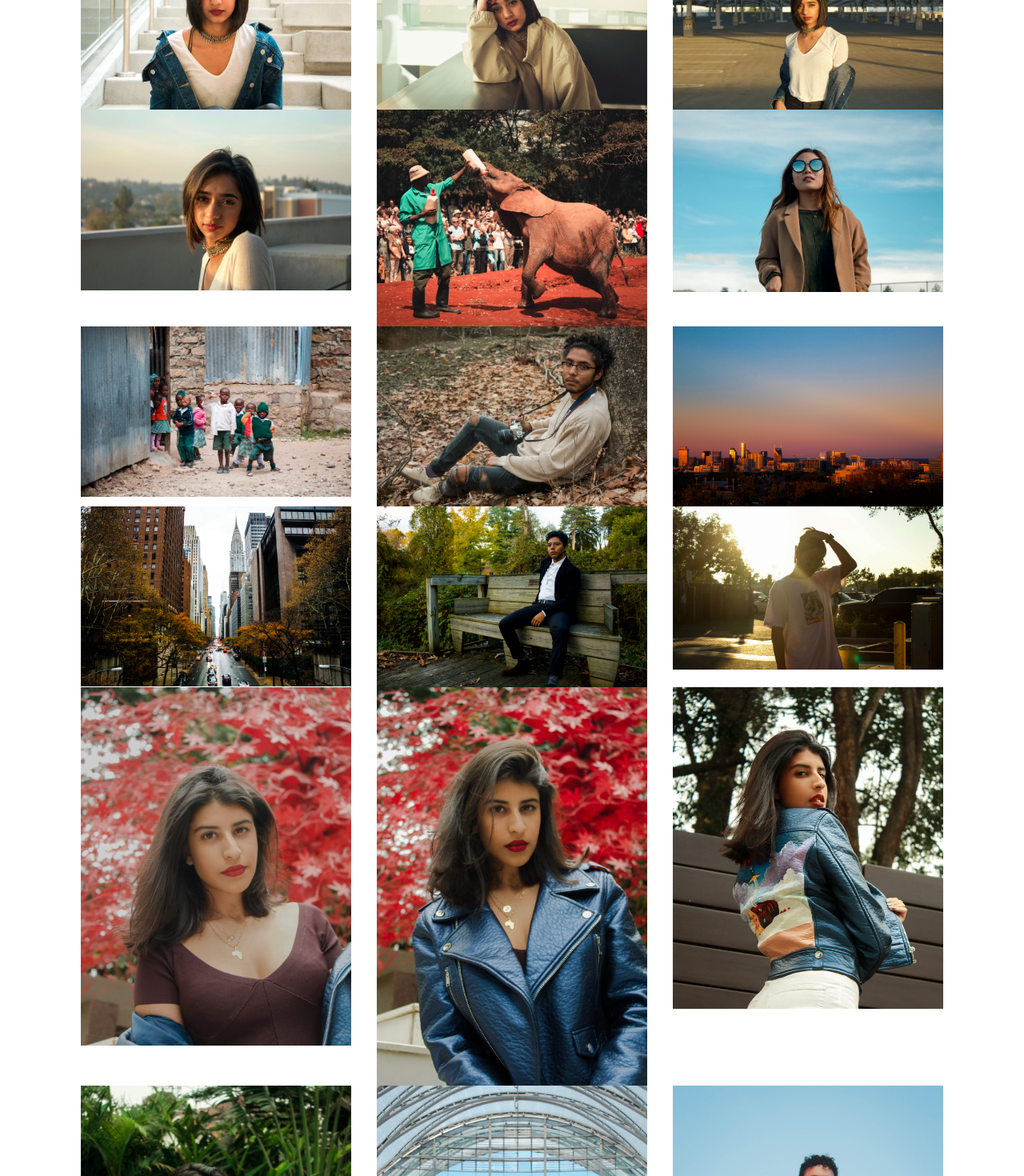
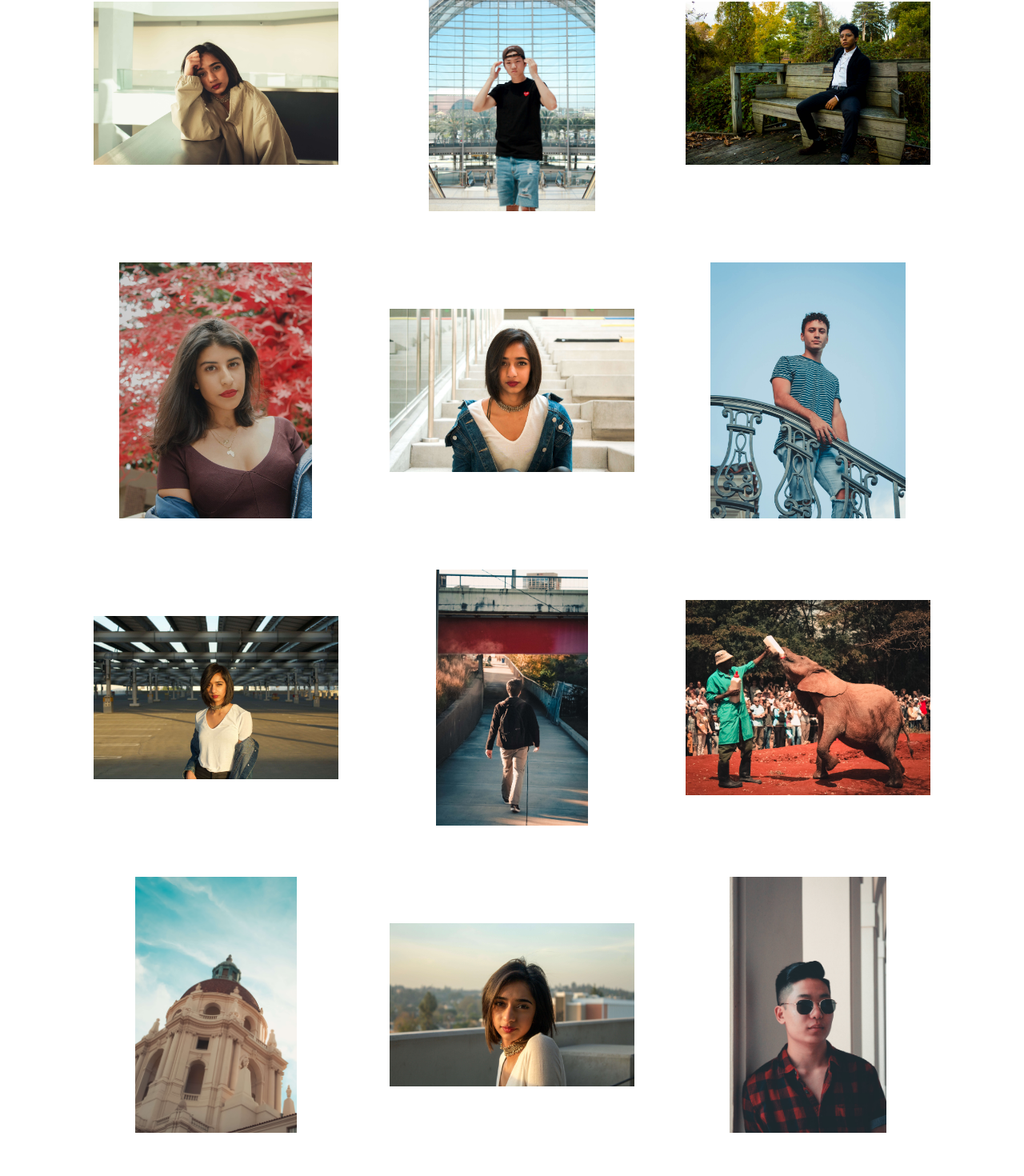
Before and after one commit to calebjwl/c-park-portfolio, a React (Create React App) app: page /portfolio in a window 1280 px wide. Shown: the part 200-1670 px from the top of the page at 80% size. Built offline with nearby package versions, Linux system fonts and the light colour scheme.

Commit message:
Resize grid images

```diff
--- a/src/App.css
+++ b/src/App.css
@@ -63,6 +63,14 @@ img {
 }
 
 .grid__item {
-  width: calc(100% / 3 - 2rem);
-  margin: 0 1rem;
+  width: calc(100% / 3 - 4rem);
+  margin: 2rem;
+
+  display: flex;
+  align-items: center;
+  justify-content: center;
 }
+
+.grid__item img {
+  max-height: 40vh;
+}
--- a/src/images.js
+++ b/src/images.js
@@ -1,31 +1,31 @@
 const images = [
+  'l-aashka-2.jpg',
+  'p-black-1.jpg',
+  'l-suit-bench.jpg',
+  'p-aryana-1.jpg',
   'l-aashka-1.jpg',
-  'l-aashka-2.jpg',
+  'p-blue-1.jpg',
   'l-aashka-3.jpg',
+  'p-caleb-1.jpg',
+  'l-elephant.jpg',
+  'p-building-1.jpg',
   'l-aashka-4.jpg',
-  'l-elephant.jpg',
+  'p-ethan-1.jpg',
   'l-home.jpg',
+  'p-aryana-3.jpg',
   'l-kenya.jpg',
+  'p-elephant.jpg',
   'l-leaves.jpg',
+  'p-giraffe-1.jpg',
   'l-nashville.jpg',
+  'p-green-1.jpg',
   'l-ny.jpg',
-  'l-suit-bench.jpg',
+  'p-aryana-2.jpg',
   'l-supreme.jpg',
-  'p-aryana-1.jpg',
-  'p-aryana-2.jpg',
-  'p-aryana-3.jpg',
   'p-aryana-4.jpg',
-  'p-black-1.jpg',
-  'p-blue-1.jpg',
-  'p-building-1.jpg',
   'p-building-2.jpg',
-  'p-caleb-1.jpg',
   'p-caleb-2.jpg',
-  'p-elephant.jpg',
-  'p-ethan-1.jpg',
-  'p-giraffe-1.jpg',
   'p-giraffe-2.jpg',
-  'p-green-1.jpg',
   'p-green-2.jpg',
   'p-josh-1.jpg',
   'p-kenya-1.jpg',
```
